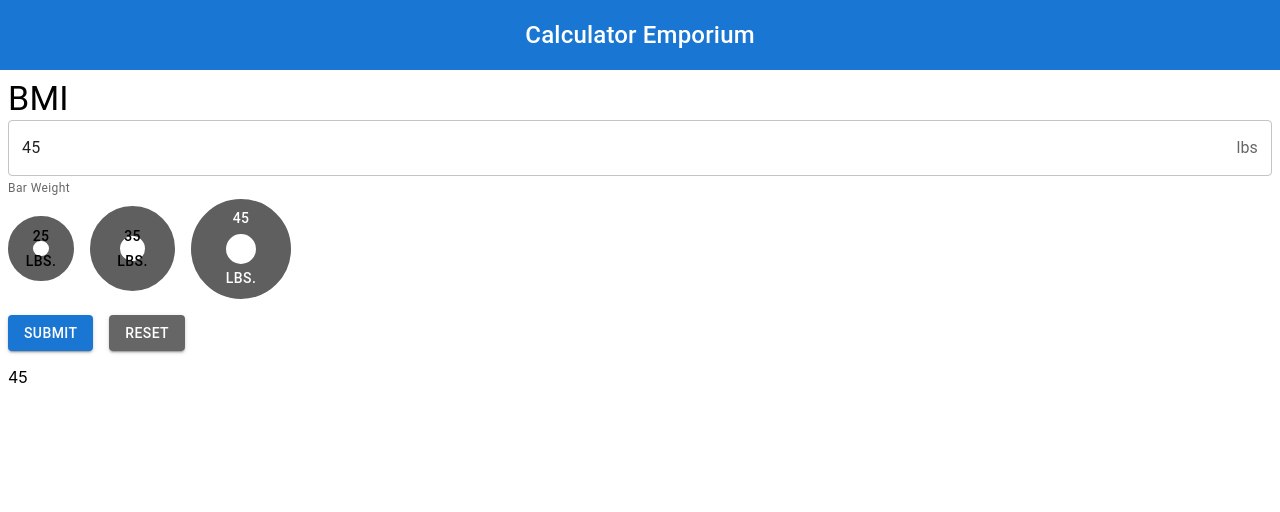
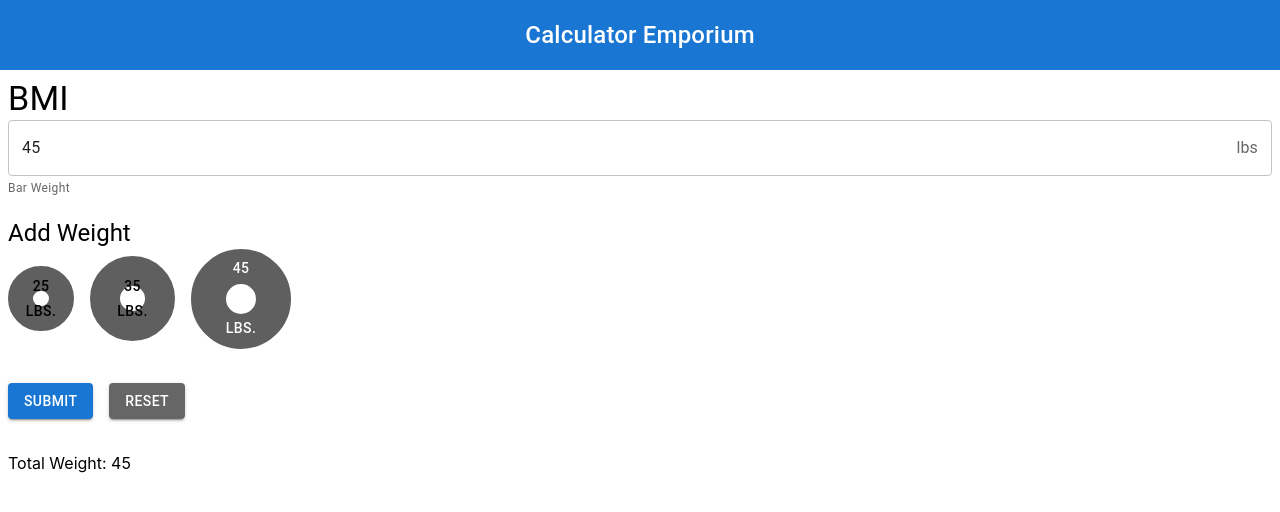
Before and after one commit to colemilne54/Calculator-Emporium, a React (Create React App) app: page / in a window 1280 px wide. Shown: the top 512 px of the page. Built offline with nearby package versions, Linux system fonts and the light colour scheme.

Commit message:
1 file modified

```diff
--- a/src/Components/Calculators/BarbellWeight.jsx
+++ b/src/Components/Calculators/BarbellWeight.jsx
@@ -68,6 +68,10 @@ export default function BarbellTotal() {
             Bar Weight
           </FormHelperText>
         </FormGroup>
+        <br />
+        <Typography variant="h5" component="h3">
+        Add Weight
+      </Typography>
         <Button
           onClick={() => {
             setTotal((total) => Number(total) + Number(50));
@@ -96,6 +100,7 @@ export default function BarbellTotal() {
           45 lbs.
         </Button>
         <br />
+        <br />
         <Button variant="contained">Submit</Button>
         <Button
           onClick={() => {
@@ -107,8 +112,9 @@ export default function BarbellTotal() {
           Reset
         </Button>
       </Box>
+      <br />
       <Typography variant="p" component="p">
-        {total}
+        {`Total Weight: ${total}`}
       </Typography>
     </>
   );
```
